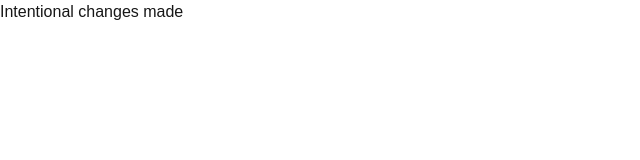
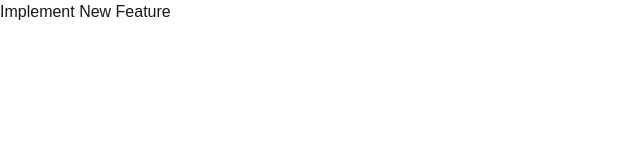
Before and after one commit to ankitnag0/my-app, a Next.js app: page / in a window 1280 px wide. Shown: the top 160 px of the page, without its empty margins (0-640 px from the left). Built offline with nearby package versions, Linux system fonts and the light colour scheme.

Commit message:
feat: Add new feature

```diff
--- a/src/app/page.tsx
+++ b/src/app/page.tsx
@@ -1,6 +1,6 @@
 
 export default function Home() {
   return (
-    <h1>Intentional changes made</h1>
+    <h1>Implement New Feature</h1>
   );
 }
```
